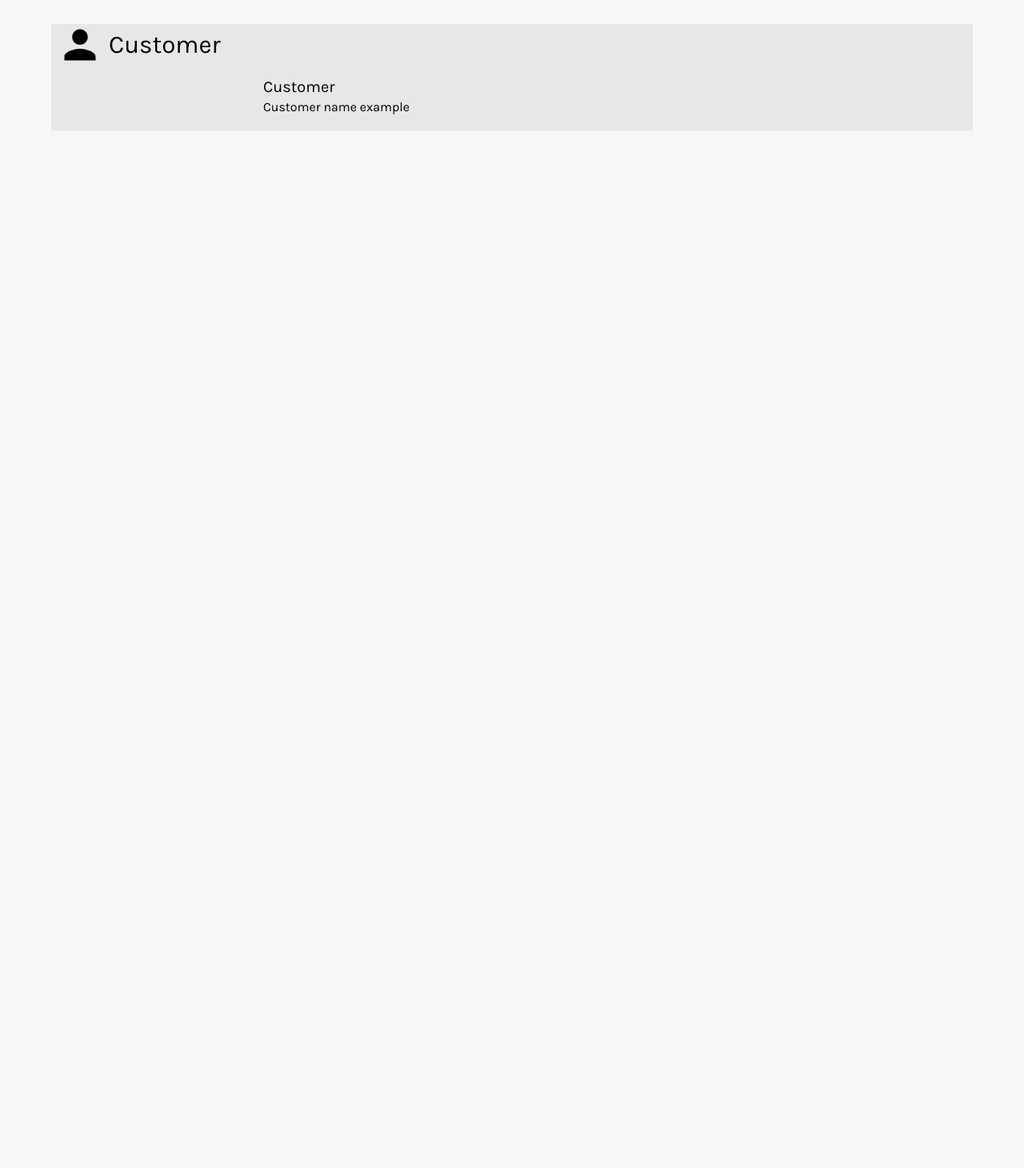
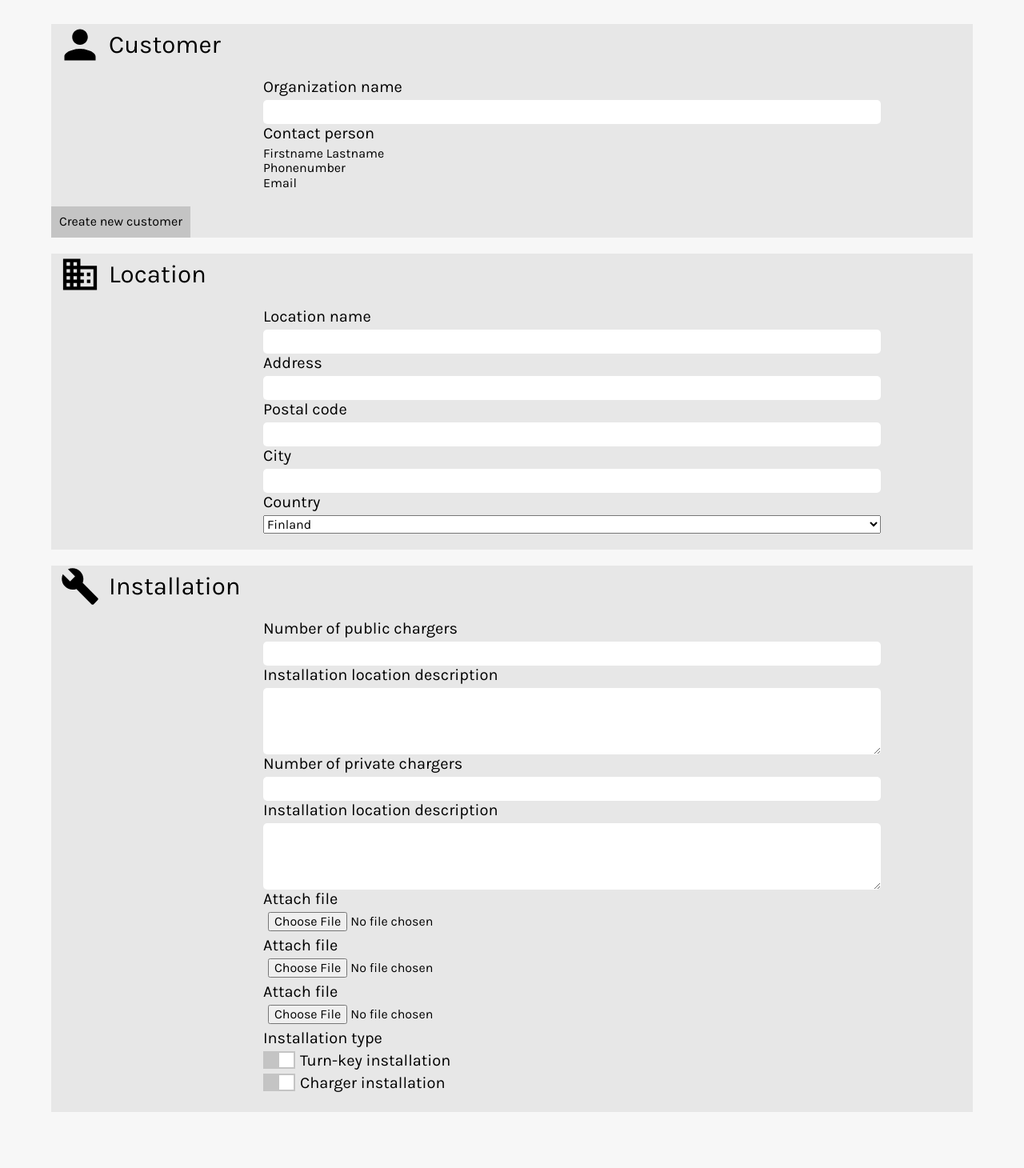
Before and after one commit to Zigelzi/SiteSurveyApp, a Flask app: page /survey/create_workorder in a window 1280 px wide. Shown: the part 40-1500 px from the top of the page at 80% size. Before the commit the page ends 203 px from the top, so only its background shows below. Run offline with Flask 2, Linux system fonts and the light colour scheme; a user stored in the database is signed in; some libraries are stand-ins or nearby versions.

Commit message:
Added Customer, Location and Installation fields to create_workorder route

```diff
--- a/sitesurvey/survey/forms.py
+++ b/sitesurvey/survey/forms.py
@@ -106,16 +106,34 @@ class SurveyForm(FlaskForm):
     pic_additional = FileField('Additional picture', validators=[FileAllowed(['jpg', 'png'])])
     submit = SubmitField('Submit')
 
-    #TODO: Add image upload fields
-    # Image of main cabinet
-    # Image of installation location
-    # Image of subcabinet (optional)
-    # Additional image
-    # Additional image
-
     # Append the ('id', 'title') tuple from all queried chargers to the lists passed to SelectFields
     def __init__(self, *args, **kwargs):
         """Initialize the class with the most recent DB data for SelectField."""
         super(SurveyForm, self).__init__(*args, **kwargs)
         self.manufacturer.choices = [(charger.manufacturer.lower(), charger.manufacturer) for charger in Charger.query.all()]
         self.model.choices = [(charger.model.lower(), charger.model) for charger in Charger.query.all()]
+
+class WorkorderForm(FlaskForm):
+    organization_name = StringField('Organization name')
+
+    location_name = StringField('Location name', validators=[DataRequired(message=data_req_msg)])
+    address = StringField('Address', validators=[DataRequired(message=data_req_msg)])
+    postal_code = StringField('Postal code', validators=[DataRequired(data_req_msg)])
+    city = StringField('City', validators=[DataRequired(message=data_req_msg)])
+    country = SelectField('Country', validators=[DataRequired(message=data_req_msg)],
+                                    choices=[('Finland', 'Finland'),
+                                            ('Sweden', 'Sweden'),
+                                            ('Norway', 'Norway'),
+                                            ('Germany', 'Germany')])
+
+    public_chargers = IntegerField('Number of public chargers', validators=[DataRequired(message=data_req_msg)])
+    public_installation_location = TextAreaField('Installation location description')
+    private_chargers = IntegerField('Number of private chargers', validators=[DataRequired(message=data_req_msg)])
+    private_installation_location = TextAreaField('Installation location description')
+    attachment_1 = FileField('Attach file', validators=[FileAllowed(['jpg', 'png', 'pdf'])])
+    attachment_2 = FileField('Attach file', validators=[FileAllowed(['jpg', 'png', 'pdf'])])
+    attachment_3 = FileField('Attach file', validators=[FileAllowed(['jpg', 'png', 'pdf'])])
+
+    installation_type = RadioField('Installation type', validators=[DataRequired(message=data_req_msg)],
+                                    choices=[('turnkey', 'Turn-key installation'),
+                                             ('charger', 'Charger installation')])
--- a/sitesurvey/survey/routes.py
+++ b/sitesurvey/survey/routes.py
@@ -5,7 +5,7 @@ import sys
 
 from sitesurvey import db
 from sitesurvey.survey.models import Survey, Surveypicture
-from sitesurvey.survey.forms import SurveyForm
+from sitesurvey.survey.forms import SurveyForm, WorkorderForm
 from sitesurvey.survey.utils import save_picture
 from sitesurvey.user.models import Contactperson
 from sitesurvey.charger.models import Charger
@@ -113,4 +113,5 @@ def survey(survey_id):
 @bp_survey.route('/survey/create_workorder')
 @login_required
 def create_workorder():
-    return render_template('survey/create_workorder.html')
+    form = WorkorderForm()
+    return render_template('survey/create_workorder.html', form=form)
--- a/sitesurvey/templates/survey/create_workorder.html
+++ b/sitesurvey/templates/survey/create_workorder.html
@@ -2,19 +2,69 @@
 
 {% block content %}
 <div class="content">
-    <form action="" method="POST" enctype="multipart/form-data">
-
-        <!-- Customer form -->
     <div class="grey-container survey-form">
         <div class="survey-header">
             <img class="svg-icon" src="{{ url_for('static', filename='img/icon_person.svg') }}" alt="person icon">
             <legend>Customer</legend>
         </div>
         <div class="input-box">
-                <label for="">Customer</label>
-                <p>Customer name example</p>
+            {{ form.organization_name.label }}
+            {{ form.organization_name }}
+            <label for="">Contact person</label>
+            <p>Firstname Lastname</p>
+            <p>Phonenumber</p>
+            <p>Email</p>
+        </div>
+        <button type="button">Create new customer</button>
+    </div>
+    <div class="grey-container survey-form">
+        <div class="survey-header">
+            <img class="svg-icon" src="{{ url_for('static', filename='img/icon_building.svg') }}" alt="building icon">
+            <legend>Location</legend>
+        </div>
+        <div class="input-box">
+            {{ form.location_name.label }}
+            {{ form.location_name }}
+            {{ form.address.label }}
+            {{ form.address }}
+            {{ form.postal_code.label }}
+            {{ form.postal_code }}
+            {{ form.city.label }}
+            {{ form.city }}
+            {{ form.country.label }}
+            {{ form.country }}
         </div>
     </div>
-    </form>
+    <div class="grey-container survey-form">
+        <div class="survey-header">
+            <img class="svg-icon" src="{{ url_for('static', filename='img/icon_build.svg') }}" alt="wrench icon">
+            <legend>Installation</legend>
+        </div>
+        <div class="input-box">
+            {{form.public_chargers.label}}
+            {{form.public_chargers}}
+            {{form.public_installation_location.label}}
+            {{form.public_installation_location}}
+            {{form.private_chargers.label}}
+            {{form.private_chargers}}
+            {{form.private_installation_location.label}}
+            {{form.private_installation_location}}
+            {{form.attachment_1.label}}
+            {{form.attachment_1}}
+            {{form.attachment_2.label}}
+            {{form.attachment_2}}
+            {{form.attachment_3.label}}
+            {{form.attachment_3}}
+            <div>
+                {{form.installation_type.label}}
+                {% for subfield in form.installation_type %}
+                <div class="slider-checkbox">
+                    {{ subfield }}
+                    {{ subfield.label(class="label") }}
+                </div>
+                {% endfor %}
+            </div>
+        </div>
+    </div>
 </div>
 {% endblock %}
```
Lines whose indentation alone changed are shown as unchanged.
